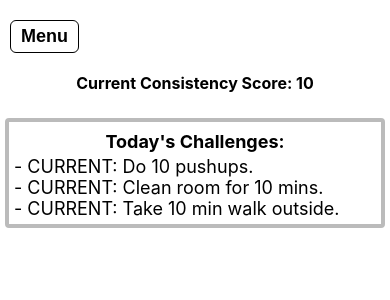
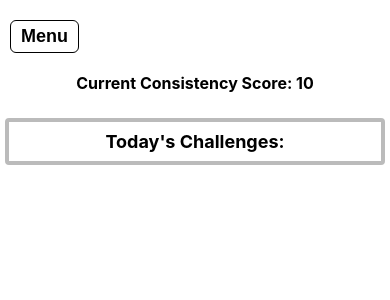
Before and after one commit to MysticalShadow/BeCon, a React Native app: screen / in a window 390 px wide. Shown: the top 300 px of the page. Built offline with nearby package versions, Linux system fonts and the light colour scheme.

Commit message:
Adding Set Target View and related functionality

```diff
--- a/src/components/App.js
+++ b/src/components/App.js
@@ -14,7 +14,7 @@ import {
 
 import {
   getUserData,
-  getOngoingHabits,
+  getOngoingTargets,
   getCurrentScore,
   writeUserDataToDB
 } from '../util';
@@ -24,6 +24,7 @@ import HomeView from './HomeView';
 import MenuView from './MenuView';
 import AddCustomHabitView from './AddCustomHabit';
 import LogHabitView from './LogHabit';
+import SetTargetView from './SetTarget';
 
 class App extends React.Component {
 
@@ -35,29 +36,30 @@ class App extends React.Component {
     score: 0,
     dataLoaded: false,
     // derived values
-    ongoingHabits: [],
+    ongoingTargets: [],
 
     // event/view tracking states
     menuOpen: false,
     customHabitOpen: false,
     logHabitOpen: false,
+    setTargetOpen: false
   };
 
   componentDidMount() {
     var data = getUserData(); // load data from file here
-    var ongoingHabits = getOngoingHabits(data);
+    var ongoingTargets = getOngoingTargets(data);
     var presetHabits = data.presetHabits;
     var customHabits = data.customHabits;
     var targets = data.targets;
     var userLog = data.userLog;
     var score = data.score;
     setTimeout(() => {
-      this.setState({dataLoaded: true, ongoingHabits, presetHabits, customHabits, targets, userLog, score});
+      this.setState({dataLoaded: true, ongoingTargets, presetHabits, customHabits, targets, userLog, score});
     }, 500);
   };
 
   onMenuButtonPressed = () => {
-    this.setState({menuOpen: true, customHabitOpen: false, logHabitOpen: false});
+    this.setState({menuOpen: true, customHabitOpen: false, logHabitOpen: false, setTargetOpen: false});
   };
 
   onCloseMenuButtonPressed = () => {
@@ -70,6 +72,10 @@ class App extends React.Component {
 
   openLogHabitView = () => {
     this.setState({menuOpen:false, logHabitOpen: true});
+  };
+
+  openSetTargetView = () => {
+    this.setState({menuOpen:false, setTargetOpen: true});
   };
 
   onAddCustomHabitButtonPressed = (habit) => {
@@ -88,6 +94,14 @@ class App extends React.Component {
     }));
   };
 
+  onSetTargetButtonPressed = (target) => {
+    // since setState is async, we separately make new array and write
+    writeUserDataToDB(this.state.presetHabits, this.state.customHabits, [...this.state.targets, target], this.state.userLog, this.state.score);
+    this.setState(prevState => ({
+      targets: [...prevState.targets, target]
+    }));
+  };
+
 
 
   render () {
@@ -99,6 +113,7 @@ class App extends React.Component {
             onCloseMenuButtonPressed={this.onCloseMenuButtonPressed}
             openAddCustomHabitView={this.openAddCustomHabitView}
             openLogHabitView={this.openLogHabitView}
+            openSetTargetView={this.openSetTargetView}
           />
         </SafeAreaView>
       );
@@ -130,13 +145,27 @@ class App extends React.Component {
       );
     }
 
+    if(this.state.setTargetOpen) {
+      return (
+        <SafeAreaView style={[{flex:1}]}>
+          <StatusBar barStyle={'dark-content'} />
+          <SetTargetView
+            presetHabits={this.state.presetHabits}
+            customHabits={this.state.customHabits}
+            targets={this.state.targets}
+            onBackButtonPressed={this.onMenuButtonPressed}
+            onSetTargetButtonPressed={this.onSetTargetButtonPressed}
+          />
+        </SafeAreaView>
+      );
+    }
+
     if(this.state.dataLoaded) {
-      var ongoingHabits = getOngoingHabits();
       return (
         <SafeAreaView style={[{flex:1}]}>
           <StatusBar barStyle={'dark-content'} />
           <HomeView
-            ongoingHabits={this.state.ongoingHabits}
+            ongoingTargets={this.state.ongoingTargets}
             score={this.state.score}
             onMenuButtonPressed={this.onMenuButtonPressed}
           />
--- a/src/components/HomeView.js
+++ b/src/components/HomeView.js
@@ -24,8 +24,8 @@ class HomeView extends React.Component {
     };
 
     render () {
-        const basicHabits = this.props.ongoingHabits;
         const currConsistency = this.props.score;
+        console.log(this.props.ongoingTargets);
         return (
             <View style={styles.container}>
                 <TouchableOpacity style={styles.menuButton} onPress={this.handleMenuButtonPressed}>
@@ -44,9 +44,9 @@ class HomeView extends React.Component {
                     </Text>
                     <FlatList
                         style={styles.ongoingTargetList}
-                        data={basicHabits}
+                        data={this.props.ongoingTargets}
                         renderItem={({ item, index }) => (
-                            <Text style={styles.target} key={index}>- {item} </Text>
+                            <Text style={styles.target} key={index}> - {item.habit} </Text>
                         )}
                         keyExtractor={ ( item, index ) => `${index}` }
                     />
--- a/src/components/LogHabit.js
+++ b/src/components/LogHabit.js
@@ -41,7 +41,6 @@ class LogHabitView extends React.Component {
 
     state = {
         date: new Date(),
-        habitString: "",
         habitsList: [],
         habitPickerOpen: false,
         habitPickerValue: null,
@@ -187,9 +186,7 @@ const styles = StyleSheet.create({
         alignSelf: 'center'
     },
     dropdownContainer: {
-        margin: 10,
-        // marginRight: 50,
-        // maxHeight: 300
+        margin: 10
     }
 });
 
--- /dev/null
+++ b/src/components/SetTarget.js
@@ -0,0 +1,271 @@
+import React from 'react';
+import {Node} from 'react';
+import {
+  SafeAreaView,
+  ScrollView,
+  StatusBar,
+  StyleSheet,
+  Text,
+  useColorScheme,
+  View,
+  TouchableOpacity,
+  TextInput,
+  FlatList,
+  Alert
+} from 'react-native';
+
+import {
+    compareDate,
+    getFormattedDate,
+    addDaysToFormattedDate
+} from '../util';
+
+import DatePicker from 'react-native-datepicker';
+import DropDownPicker from 'react-native-dropdown-picker';
+
+class SetTargetView extends React.Component {
+
+    constructor(props) {
+        super(props);
+
+        var items = [];
+        for(const habit of props.presetHabits)
+        {
+            items.push({'label':habit, 'value':habit});
+        }
+        for(const habit of props.customHabits)
+        {
+            items.push({'label':habit, 'value':habit});
+        }
+
+        this.allHabits = items;
+
+        this.state = {
+            habitPickerItems: items
+        };
+    };
+
+    allHabits=[];
+
+    state = {
+        date: new Date(),
+        duration: 2,
+        habitPickerOpen: false,
+        habitPickerValue: null,
+        habitPickerItems: [],
+    };
+
+    handleBackButtonPressed = () => {
+        this.props.onBackButtonPressed();
+    };
+
+    isHabitAlreadyTarget = () => {
+        for(const target of this.props.targets) {
+            var finishDate = addDaysToFormattedDate(target.duration, target.date);
+            console.log(target);
+            if(target.habit ==this.state.habitPickerValue &&
+                 compareDate(finishDate, this.state.date)) // finishDate>=statedate gives true
+            {
+                this.showHabitAlreadyPrompt();
+                return true;
+            }
+        }
+        return false;
+    };
+
+    handleSetTargetButtonPressed = () => {
+        if(this.state.duration < 2)
+        {
+            this.showDurationRestrictionPrompt();
+            return;
+        }
+
+        if(this.isHabitAlreadyTarget())
+        {
+            return;
+        }
+
+        var target = {
+            habit: this.state.habitPickerValue,
+            date: this.state.date,
+            duration: this.state.duration
+        };
+        this.props.onSetTargetButtonPressed(target);
+    };
+
+    durationChanged = (days) => {
+        this.setState({duration:days});
+    };
+
+    showDurationRestrictionPrompt = () => {
+        Alert.alert(
+            "Target Duration Error!!",
+            "Consistency Targets must be set for more than one day.",
+            [
+                { text: "OK" }
+            ]
+        );
+    };
+
+    showHabitAlreadyPrompt = () => {
+        Alert.alert(
+            "Overlapping Duration!!",
+            "Selected Habit has overlapping durations since same habit is already a target for one or more days in selected duration.",
+            [
+                { text: "OK" }
+            ]
+        );
+    };
+
+    setOpen = (habitPickerOpen) => {
+        this.setState({
+          habitPickerOpen
+        });
+    };
+
+    setValue = (callback) => {
+        this.setState(state => ({
+            habitPickerValue: callback(state.habitPickerValue)
+        }));
+    };
+
+    setItems = (callback) => {
+        this.setState(state => ({
+            habitPickerItems: callback(state.habitPickerItems)
+        }));
+    };
+
+
+
+    render () {
+
+        return (
+            <View>
+                <TouchableOpacity
+                    style={styles.backButton}
+                    onPress={this.handleBackButtonPressed}
+                >
+                    <Text>
+                        Back
+                    </Text>
+                </TouchableOpacity>
+
+                <Text style={{alignSelf:'center'}}>
+                    Set Target:
+                </Text>
+
+                <View style={{flexDirection:'row', alignItems:'center'}}>
+                    <Text>From: </Text>
+                    <View style={{flex:1, alignItems:'center'}}>
+                        <DatePicker
+                            style={styles.datePickerStyle}
+                            date={this.state.date} // Initial date from state
+                            mode="date" // The enum of date, datetime and time
+                            placeholder="select date"
+                            format="DD-MM-YYYY"
+                            minDate={new Date()}
+                            // maxDate="01-01-2019"
+                            confirmBtnText="Confirm"
+                            cancelBtnText="Cancel"
+                            customStyles={{
+                                dateIcon: {
+                                    position: 'absolute',
+                                    left: 0,
+                                    top: 4,
+                                    marginLeft: 0,
+                                },
+                                dateInput: {
+                                    marginLeft: 36,
+                                },
+                            }}
+                            onDateChange={(date) => {
+                                this.setState({date});
+                            }}
+                        />
+                    </View>
+                </View>
+
+                <View style={{flexDirection:'row', alignItems:'center'}}>
+                    <Text>Duration: </Text>
+                    <View style={{flex:1, alignItems:'center'}}>
+                        <TextInput
+                            ref={(inputElement) => { this.inputElement = inputElement; }}
+                            onChangeText={(duration) => this.durationChanged(duration)}
+                            keyboardType='numeric'
+                            placeholder="More than 1"
+                            style={styles.duration}
+                            value={this.state.duration}
+                        />
+                    </View>
+                </View>
+
+                <View style={{flexDirection:'row', alignItems:'center'}}>
+                    <Text>Target Habit: </Text>
+                    <View style={{flex:1, alignItems:'center'}}>
+                        <View style={styles.dropdownContainer}>
+                            <DropDownPicker
+                                open={this.state.habitPickerOpen}
+                                value={this.state.habitPickerValue}
+                                items={this.state.habitPickerItems}
+                                setOpen={this.setOpen}
+                                setValue={this.setValue}
+                                setItems={this.setItems}
+                            />
+                        </View>
+                    </View>
+                </View>
+
+                <TouchableOpacity
+                    style={styles.setTargetButton}
+                    onPress={this.handleSetTargetButtonPressed}
+                >
+                    <Text style={{fontSize: 16}}>
+                        Set Target
+                    </Text>
+                </TouchableOpacity>
+
+
+            </View>
+        );
+
+    };
+
+};
+
+const styles = StyleSheet.create({
+    backButton: {
+        alignSelf: 'baseline',
+        marginLeft: 10,
+        marginTop: 20,
+        marginBottom: 20,
+        borderColor: '#000',
+        borderWidth: 1,
+        borderRadius: 6,
+        padding: 5
+    },
+    datePickerStyle: {
+        width: 200,
+        margin: 10
+    },
+    duration: {
+        marginHorizontal: 10,
+        borderWidth: 1,
+        borderRadius: 5,
+    },
+    dropdownContainer: {
+        margin: 10,
+        width: 300
+    },
+    setTargetButton: {
+        alignSelf: 'center',
+        marginLeft: 10,
+        marginTop: 20,
+        marginBottom: 20,
+        borderColor: '#000',
+        borderWidth: 1,
+        borderRadius: 63,
+        padding: 7
+    },
+});
+
+export default SetTargetView;
--- a/src/util.js
+++ b/src/util.js
@@ -4,11 +4,7 @@ const dummyJSON = {
     presetHabits : [
         "Do 10 pushups.",
         "Clean room for 10 mins.",
-        "Take 10 min walk outside.",
-        "a",
-        "a",
-        "a",
-        "a",
+        "Take 10 min walk outside."
     ],
     dummyStr: "dummyTest",
     userLog: ["Log1"],
@@ -37,12 +33,18 @@ export function getUserData () {
     return readUserDataFromFile();
 };
 
-export function getOngoingHabits (data) {
-    return [
-        "CURRENT: Do 10 pushups.",
-        "CURRENT: Clean room for 10 mins.",
-        "CURRENT: Take 10 min walk outside."
-    ];
+export function getOngoingTargets (data) {
+    var targets = data.targets;
+    var ongoingTargets = [];
+
+    for(const target of targets) {
+        var finishDate = addDaysToFormattedDate(target.duration, target.date);
+        if(compareDate(finishDate, getFormattedDate(new Date())))
+        {
+            ongoingTargets.push(target);
+        }
+    }
+    return ongoingTargets;
 };
 
 export function getCurrentScore (data) {
@@ -55,3 +57,26 @@ export function addCustomHabitToDB (habit, currUserData) {
     currUserData.customHabits.push(habit);
     writeUserDataToDB(currUserData);
 }
+
+// return true if date1 >= date 2
+export function compareDate (date1, date2) {
+    var parts = date1.split("-")
+    var date1_ =  new Date(parts[2], parts[1] - 1, parts[0]);
+    parts = date2.split("-")
+    var date2_ =  new Date(parts[2], parts[1] - 1, parts[0]);
+
+    return date1_ >= date2_;
+};
+
+export function getFormattedDate (date) {
+    var dd = String(date.getDate()).padStart(2, '0');
+    var mm = String(date.getMonth() + 1).padStart(2, '0'); //January is 0!
+    var yyyy = date.getFullYear();
+    return dd+"-"+mm+"-"+yyyy;
+};
+
+export function addDaysToFormattedDate (days, date) {
+    var result = new Date(date);
+    result.setDate(result.getDate() + days);
+    return getFormattedDate(result);
+};
```
Also changed, not shown: src/components/MenuView.js (+8 -1 lines).
